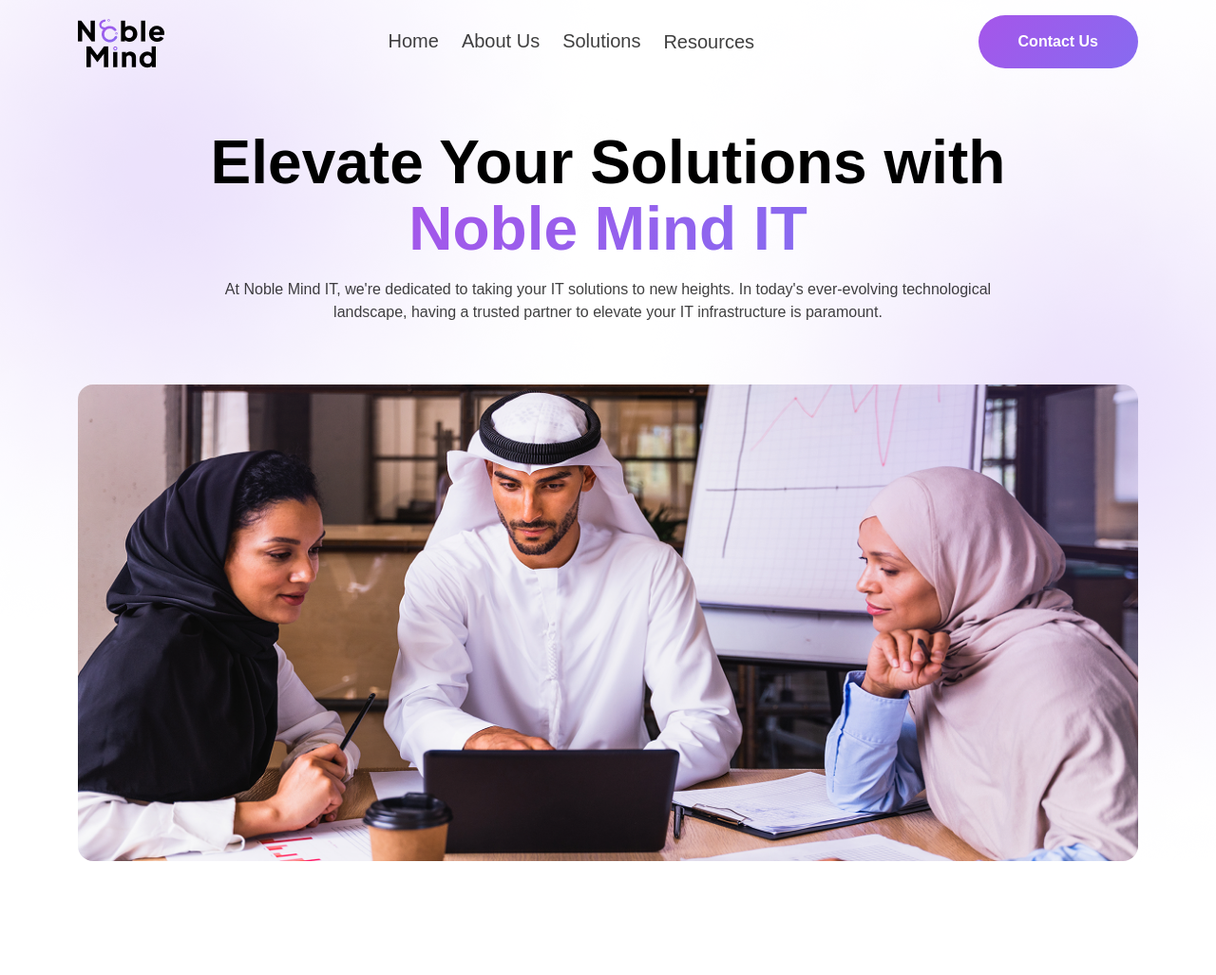
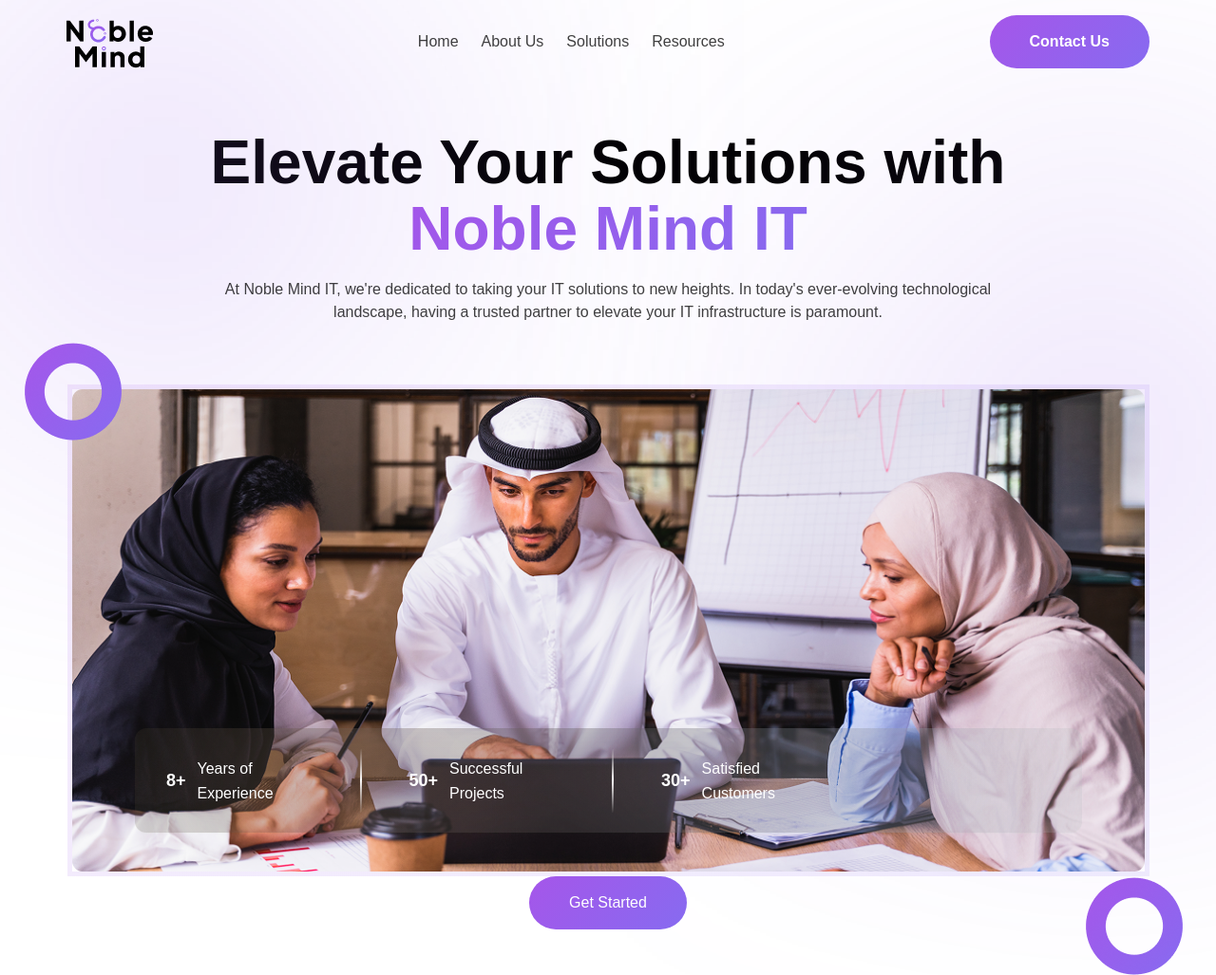
Before and after one commit to jatin-rajput563/noble-mind-page, a plain HTML site: page index.html in a window 1280 px wide. Shown: the whole page at 95% size. Before the commit the page ends 944 px from the top, so only its background shows below. Drawn offline with nearby package versions, Linux system fonts and the light colour scheme; a script that the page names is missing.

Commit message:
section-1-complete

```diff
--- a/assets/css/style.css
+++ b/assets/css/style.css
@@ -1,7 +1,6 @@
 .plus-family {
     font-family: "Plus Jakarta", sans-serif;
 }
-
 
 .menu-lines {
     width: 30px;
@@ -32,8 +31,8 @@
     gap: 24px;
 }
 
-.max-w-1140 {
-    max-width: 1140px !important;
+.mx-w-1140 {
+    max-width: 1164px !important;
 }
 
 .nav-btn {
@@ -108,11 +107,84 @@
 
 .image-card {
     max-width: 1139px;
-    border-radius: 16px;
+    border-radius: 16px !important;
     border-width: 5px;
-
+    border: 5px solid;
+    border-image-source: linear-gradient(130.88deg, rgba(168, 84, 233, 0.12) -9.14%, rgba(79, 145, 252, 0.12) 283.16%);
+    border-image-slice: 1;
+    border-image-width: 5px;
 }
 
+.header-img-top-circle {
+    top: -44px;
+    left: -44px;
+}
+
+.header-img-bottom-circle {
+    bottom: 0;
+    right: -35px;
+}
+
+.circle {
+    max-width: 220px;
+    width: 100%;
+    height: 220px;
+    top: 78px;
+    left: 60px;
+    position: absolute;
+    filter: blur(200px);
+    background: linear-gradient(130.88deg, #A854E9 -9.14%, #4F91FC 283.16%);
+}
+
+.circle-2 {
+    max-width: 220px;
+    width: 100%;
+    height: 220px;
+    right: 1.04%;
+    top: 35%;
+    position: absolute;
+    filter: blur(200px);
+    background: linear-gradient(130.88deg, #A854E9 -9.14%, #4F91FC 283.16%);
+}
+
+.box {
+    max-width: 997px;
+    border-radius: 12px;
+    background: linear-gradient(121.85deg, rgba(119, 176, 0, 0.02) -1.54%, rgba(0, 216, 99, 0.02) 98.96%);
+    backdrop-filter: blur(124px);
+    bottom: 150px;
+    right: 71px;
+    position: absolute;
+    padding: 22px 32.98px;
+}
+
+.max-w-119 {
+    max-width: 119px;
+}
+
+.gap-12 {
+    gap: 12px;
+}
+
+.gap-52 {
+    gap: 52px;
+}
+
+.border-gradient {
+    position: relative;
+}
+
+.border-gradient::before {
+    content: "";
+    position: absolute;
+    inset: 0;
+    padding: 1px;
+    background: linear-gradient(314deg, rgba(253, 252, 252, 0) 0%, #FDFCFC 51.55%, rgba(253, 252, 252, 0) 100%);
+    mask:
+        linear-gradient(#000 0 0) content-box,
+        linear-gradient(#000 0 0);
+    mask-composite: exclude;
+}
 
 @media (max-width:991.98px) {
 
@@ -128,7 +200,7 @@
         right: -100% !important;
         top: 0%;
         transition: all 300ms linear !important;
-        z-index: 3;
+        z-index: 5 !important;
         align-items: center;
     }
 
--- a/index.html
+++ b/index.html
@@ -15,7 +15,7 @@
 <body class="plus-family">
     <section class="text-white position-relative min-vh-100">
         <nav class="py-3 w-100 position-relative z-1">
-            <div class="container max-w-1140">
+            <div class="container mx-w-1140">
                 <div class="d-flex align-items-center justify-content-between w-100 ">
                     <a class="z-6" href="#">
                         <img src="./assets/image/png/nav-logo.png" alt="nav-logo"></a>
@@ -28,15 +28,15 @@
                         <li>
                             <ul
                                 class="d-flex mb-0 align-items-center gap-24 list-unstyled justify-content-center flex-column flex-lg-row">
-                                <li><a class="text-decoration-none fs-md fw-normal lh-24 text-hover navbar-link text-black opacity-75 fw-semilbold fs-5"
+                                <li><a class="text-decoration-none fs-md fw-normal lh-24 text-hover navbar-link text-black opacity-75"
                                         href="#">Home</a>
                                 </li>
-                                <li><a class="text-decoration-none fs-md fw-normal lh-24 text-hover navbar-link text-black opacity-75 fw-semilbold fs-5"
+                                <li><a class="text-decoration-none fs-md fw-normal lh-24 text-hover navbar-link text-black opacity-75"
                                         href="#">About Us</a>
                                 </li>
-                                <li><a class="text-decoration-none fs-md fw-normal lh-24 text-hover navbar-link text-black opacity-75 fw-semilbold fs-5"
+                                <li><a class="text-decoration-none fs-md fw-normal lh-24 text-hover navbar-link text-black opacity-75"
                                         href="#">Solutions</a></li>
-                                <li><a class="text-decoration-none fs-md fw-norma lh-24l text-hover navbar-link text-black opacity-75 fw-semilbold fs-5"
+                                <li><a class="text-decoration-none fs-md fw-norma lh-24l text-hover navbar-link text-black opacity-75"
                                         href="#">Resources</a>
                                 </li>
                             </ul>
@@ -57,19 +57,43 @@
                 </div>
             </div>
         </nav>
-        <img class="position-absolute top-0 left-0 " src="./assets/image/png/header-top-layer.png"
-            alt="header-top-layer">
-        <img class="position-absolute right-0 top-0 " src="./assets/image/png/header-right-layer.png"
-            alt="header-right-layer">
-        <div class="container xm-w-1140">
-            <h1 class="position-relative z-1 mx-w-948 fw-bold fs-4xl lh-70 text-center mx-auto text-black m-0 pt-5 pb-3">
+        <div class="circle"></div>
+        <div class="circle-2"></div>
+        <div class="container mx-w-1140">
+            <h1 class="mx-w-948 fw-bold fs-4xl lh-70 text-center mx-auto text-black m-0 pt-5 pb-3">
                 Elevate Your
                 Solutions with <span class="header-span-txt-color"> Noble Mind IT</span></h1>
             <p class="mx-w-829 fw-normal fs-md lh-24 text-black opacity-75 text-center mx-auto pb-5">At Noble Mind IT,
                 we're dedicated to taking your IT solutions to new heights. In today's ever-evolving
                 technological landscape, having a trusted partner to elevate your IT infrastructure is paramount.</p>
-            <img class="w-100 image-card mx-auto d-flex" src="./assets/image/png/meating-header-img.png" alt="meating-header-img">
-        </div>
+            <div class="position-relative pb-5">
+                <img class="w-100 image-card mx-auto d-flex" src="./assets/image/png/meating-header-img.png"
+                    alt="meating-header-img">
+                <img class="position-absolute header-img-top-circle" src="./assets/image/png/header-img-top-circle.png"
+                    alt="header-img-top-circle">
+                <img class="position-absolute header-img-bottom-circle"
+                    src="./assets/image/png/header-img-bottom-circle.png" alt="header-img-bottom-circle">
+                <div class="box w-100 d-flex gap-52 flex-wrap">
+                    <div class="d-flex align-items-center gap-12">
+                        <h3 class="font-family-primary fw-bold fs-lg lh-66 color-brilliance mb-0">8+</h3>
+                        <p class="font-family-primary fw-normal fs-base lh-26 text-white max-w-119 mb-0">Years of
+                            Experience</p>
+                    </div>
+                    <div class="border-gradient"></div>
+                    <div class="d-flex align-items-center gap-12">
+                        <h3 class="font-family-primary fw-bold fs-lg lh-66 color-brilliance mb-0">50+</h3>
+                        <p class="font-family-primary fw-normal fs-base lh-26 text-white max-w-119 mb-0">Successful
+                            Projects</p>
+                    </div>
+                    <div class="border-gradient"></div>
+                    <div class="d-flex align-items-center gap-12">
+                        <h3 class="font-family-primary fw-bold fs-lg lh-66 color-brilliance mb-0">30+</h3>
+                        <p class="font-family-primary fw-normal fs-base lh-26 text-white max-w-119 mb-0">Satisfied
+                            Customers</p>
+                    </div>
+                </div>
+                <button class="nav-btn border-0 text-white mx-auto d-flex">Get Started</button>
+            </div>
     </section>
     <script src="https://cdn.jsdelivr.net/npm/bootstrap@5.3.3/dist/js/bootstrap.bundle.min.js"
         integrity="sha384-YvpcrYf0tY3lHB60NNkmXc5s9fDVZLESaAA55NDzOxhy9GkcIdslK1eN7N6jIeHz"
```
Also changed, not shown: assets/image/png/header-img-bottom-circle.png (added), assets/image/png/header-img-top-circle.png (added).
